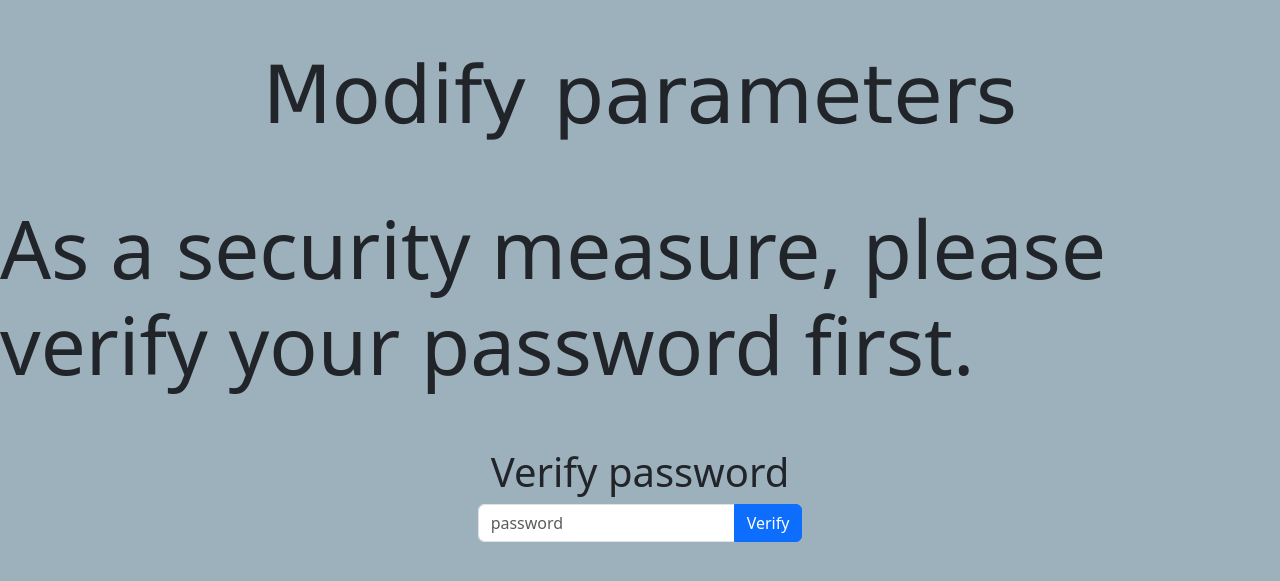
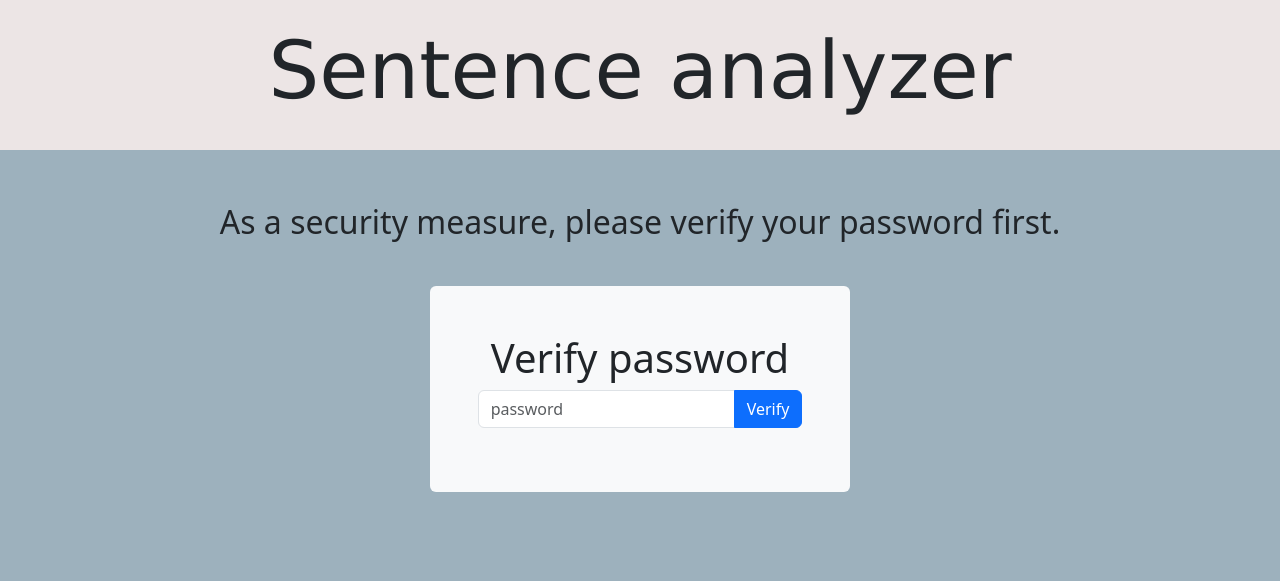
Before and after one commit to Noodlealvel/TFG-Aplicacion-Web-de-analisis-morfosintactico-e-identificacion-de-estructuras, a Django app: page /modifyParameters in a window 1280 px wide. Shown: the top 581 px of the page. Run offline with Django 4.2, Linux system fonts and the light colour scheme; a user stored in the database is signed in.

Commit message:
interfaz retocada un poco

```diff
--- a/static/cuentas/styles.css
+++ b/static/cuentas/styles.css
@@ -1,5 +1,23 @@
+header{
+  justify-content: center;
+  display:flex;
+  align-items: center;
+  background-color: #ece5e5;
+  font-family: 'Oswald', sans-serif !important;
+  font-size: xx-large;
+  height:150px;
+}
+
 body{
     background-color: #9db1bd !important;
+}
+
+.container{
+  margin-top:40px;
+}
+
+.container-fluid{
+  font-size: xx-large;
 }
 
 h1 {
@@ -9,19 +27,10 @@ h1 {
 }
 
 .topright {
-  position: absolute;
+  position:absolute;
+  margin-top:150px;
+  float:right;
   top: 8px;
   right: 16px;
   font-size: 18px;
 }
-
-.encabezado{
-  height: 80px !important;
-}
-
-
-.contenido{
-  margin-top: 100px;
-  margin-bottom: 100px;
-
-}
--- a/templates/cuentas/login.html
+++ b/templates/cuentas/login.html
@@ -5,6 +5,8 @@
   <title>Hello, world!</title>
   <meta name="viewport" content="width=device-width,initial-scale=1" />
   <meta name="description" content="" />
+  {% load static %}
+  <link rel="stylesheet" href="{% static 'cuentas/styles.css' %}">
   <link href="https://cdn.jsdelivr.net/npm/bootstrap@5.3.2/dist/css/bootstrap.min.css" rel="stylesheet" crossorigin="anonymous">
   <link rel="icon" href="favicon.png">
 </head>
@@ -12,9 +14,9 @@
   <header>
     <div class="m-0 row justify-content-center">
       <div class="col-auto p-5 text-center">
-          <h1 class="display-1"><strong>Log in</strong></h1>
+          <h1 class="display-1">Sentence analyzer</h1>
       </div>
-  </div>
+    </div>
   </header>
   <div class="container">
 
--- a/templates/cuentas/modifyParameters.html
+++ b/templates/cuentas/modifyParameters.html
@@ -14,10 +14,20 @@
   <header>
     <div class="m-0 row justify-content-center">
         <div class="col-auto p-5 text-center">
-          <h1 class="display-1"><strong>Modify parameters</strong></h1>
+            <h1 class="display-1">Sentence analyzer</h1>
         </div>
       </div>
   </header>
+
+  {% if verified is None %}
+    <div class="m-0 row justify-content-center">
+        <div class="col-auto p-5 text-center">
+            <div class="container-fluid">
+                <p>As a security measure, please verify your password first.</p>
+            </div>
+                <div class="container">
+                    <div class="row vh-80 justify-content-center align-items-center">
+                        <div class="col-auto bg-light p-5 rounded">
                             {% if messages %}
                             {% for message in messages %}
                             {% if message.tags == "success" %}
@@ -31,10 +41,6 @@
                             {% endif %}
                             {% endfor %}
                             {% endif %}
-  {% if verified is None %}
-  <h2 class="display-1"><strong>As a security measure, please verify your password first.</strong></h1>
-    <div class="m-0 row justify-content-center">
-        <div class="col-auto p-5 text-center">
                             <form action="/modifyParameters" method="POST" enctype="multipart/form-data">
                                 {% csrf_token %}
                                 <input type="hidden" id="verify" name="verify" value="verify" />
@@ -44,6 +50,9 @@
                                     <button class="btn btn-primary " type="submit" id="button-addon2">Verify</button>
                                 </div>
                             </form>
+                        </div>
+                    </div>
+                </div>
         </div>
     </div>
    {% else %}
```
Also changed, not shown: templates/cuentas/index.html (+10 -5 lines), templates/cuentas/signup.html (+4 -4 lines), db.sqlite3. Lines whose indentation alone changed are shown as unchanged.
